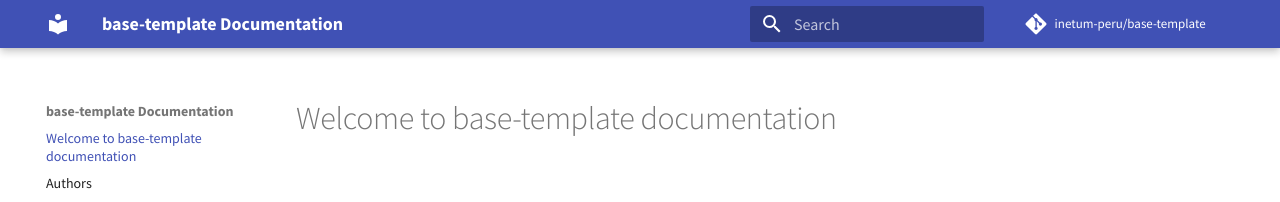
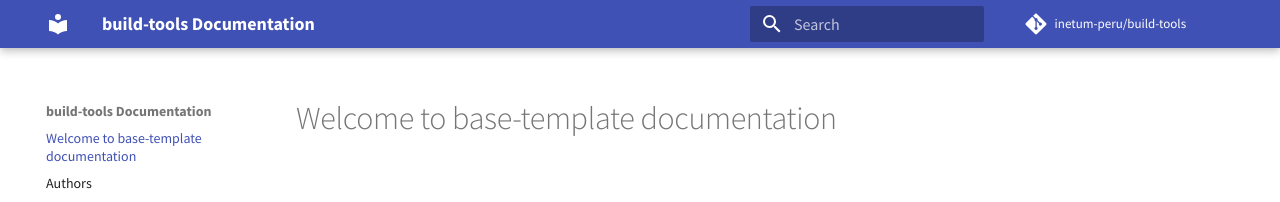
Before and after one commit to inetum-peru/build-tools, an MkDocs documentation site: the page built from docs/index.md, in a window 1280 px wide. Shown: the top 202 px of the page. Built offline with MkDocs 1.6.1 and Material for MkDocs 9.7.7, drawn with Linux system fonts in a browser that asks for light colours; comment, search, counter and statistics services are not loaded.

Commit message:
chore: change name project (#1)

```diff
--- a/.tmuxinator.yml
+++ b/.tmuxinator.yml
@@ -1,5 +1,5 @@
-# ~/.tmuxinator/base-template.yml
-name: inetumperu-base-template
+# ~/.tmuxinator/build-tools.yml
+name: inetumperu-build-tools
 root: ./
 # Optional tmux socket
 # socket_name: foo
@@ -25,7 +25,7 @@ on_project_start: make environment
 # on_project_stop: make docker.down
 
 # Runs in each window and pane before window/pane specific commands. Useful for setting up interpreter versions.
-# pre_window: eval $(env-secrets bw github.com/inetum-peru/base-template)
+# pre_window: eval $(env-secrets bw github.com/inetum-peru/build-tools)
 # Pass command line options to tmux. Useful for specifying a different tmux.conf.
 # tmux_options: -f ~/.tmux.mac.conf
 
--- a/.todocheck.yaml
+++ b/.todocheck.yaml
@@ -1,4 +1,4 @@
-origin: github.com/inetum-peru/base-template
+origin: github.com/inetum-peru/build-tools
 issue_tracker: GITHUB
 auth:
   type: none
--- a/mkdocs.yml
+++ b/mkdocs.yml
@@ -1,4 +1,4 @@
-site_name: base-template Documentation
+site_name: build-tools Documentation
 theme: 'material'
 markdown_extensions:
   - toc:
@@ -15,8 +15,8 @@ extra:
   font:
     text: 'Source Sans Pro'
 
-repo_name: 'inetum-peru/base-template'
-repo_url: 'https://github.com/inetum-peru/base-template'
+repo_name: 'inetum-peru/build-tools'
+repo_url: 'https://github.com/inetum-peru/build-tools'
 copyright: 'Copyright © 2021 <a href="http://www.gfiworld.com.pe">inetum-peru</a>'
 
 google_analytics:
--- a/setup.cfg
+++ b/setup.cfg
@@ -64,7 +64,7 @@ test = pytest
 norecursedirs = "build" "docs" "docs[\/]_build" ".egg"
 addopts =
 	-s -v
-	--cov base-template
+	--cov build-tools
 	--cov-report html
 	--no-cov-on-fail
 	--capture=no
```
Also changed, not shown: package.json (+7 -7 lines), 4 other files.
